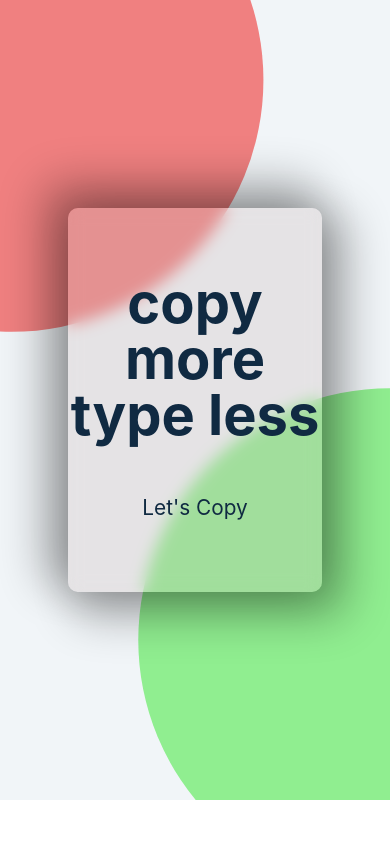
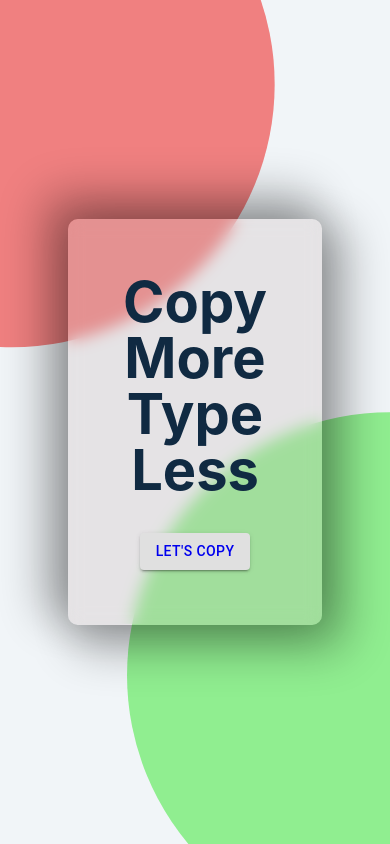
Before and after one commit to goyal-Dushi/dorem-gipsum, a React (Create React App) app: page /lorem in a window 390 px wide. Built offline with nearby package versions, Linux system fonts and the light colour scheme.

Commit message:
updated some styling

```diff
--- a/src/components/cover.css
+++ b/src/components/cover.css
@@ -2,9 +2,11 @@
   position: relative;
   padding: 30rem 0;
   width: 100%;
+  height: 100vh;
   display: flex;
   justify-content: center;
   align-items: center;
+  overflow: hidden;
 }
 
 .landing-section::before {
@@ -32,11 +34,10 @@
 .container {
   position: absolute;
   z-index: 3;
-  padding: 0.8rem 0;
   border-radius: 10px;
   border-color: rgba(0, 0, 0, 0.1);
-  height: 60%;
-  width: 60%;
+  height: fit-content;
+  width: fit-content;
   box-shadow: 15px 15px 45px 10px rgba(0, 0, 0, 0.3),
     -15px -15px 45px 10px rgba(0, 0, 0, 0.3);
   background-color: rgba(201, 185, 185, 0.3);
@@ -45,32 +46,14 @@
   justify-content: space-evenly;
   flex-direction: column;
   align-items: center;
-  overflow: hidden;
 }
 
 .container h3 {
+  text-transform: capitalize;
   position: relative;
   text-align: center;
   pointer-events: none;
   font-size: 10rem;
-}
-
-.container a {
-  position: relative;
-  text-transform: capitalize;
-  padding: 8px 15px;
-  font-size: 2rem;
-  background-color: var(--clr-grey-1);
-  color: var(--clr-primary-10);
-  transition: all 0.5s linear;
-  border-radius: 5px;
-  border: none;
-}
-
-.container a:hover,
-.continer a:focus {
-  background-color: var(--clr-grey-6);
-  color: var(--clr-primary-1);
 }
 
 @media screen and (max-width: 1440px) {
@@ -86,10 +69,6 @@
   .container h3 {
     font-size: 5.5rem;
   }
-
-  .container a {
-    font-size: 1.6rem;
-  }
 }
 
 @media screen and (max-width: 1024px) {
@@ -99,10 +78,6 @@
 
   .container h3 {
     font-size: 5rem;
-  }
-
-  .container a {
-    font-size: 1.2rem;
   }
 }
 
@@ -143,10 +118,4 @@
   .container h3 {
     font-size: 3.5rem;
   }
-
-  .container a {
-    font-size: 1.3rem;
-    padding: 5px 10px;
-    line-height: 1.15;
-  }
 }
--- a/src/components/cover.js
+++ b/src/components/cover.js
@@ -1,6 +1,7 @@
 import React, { useEffect } from "react";
 import "./cover.css";
 import { Link } from "react-router-dom";
+import { Button } from "@material-ui/core";
 function Cover() {
   useEffect(() => {
     document.title = "Dorem Ipsum";
@@ -10,7 +11,9 @@ function Cover() {
     <div className='landing-section'>
       <div className='container'>
         <h3>copy more type less</h3>
-        <Link to='/lorem'>let's copy</Link>
+        <Button color={"inherit"} variant={"contained"}>
+          <Link to='/lorem'>let's copy</Link>
+        </Button>
       </div>
     </div>
   );
```
